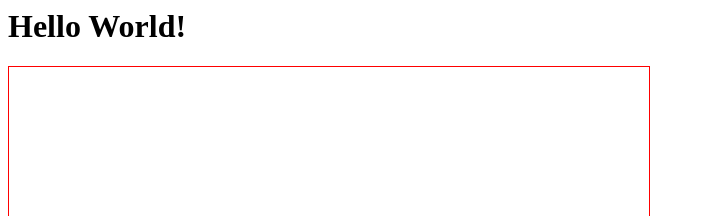
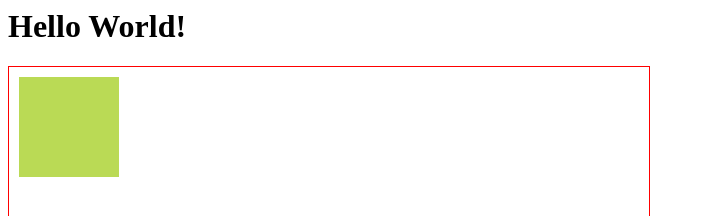
Before and after one commit to TJDevClub/CanvasParty, a plain HTML site: page index.html in a window 1280 px wide. Shown: the top 216 px of the page, without its empty margins (0-705 px from the left). Drawn offline with Linux system fonts and the light colour scheme.

Commit message:
Drawing a rectangle

```diff
--- a/index.html
+++ b/index.html
@@ -14,5 +14,27 @@
 	<body>
 		<h1>Hello World!</h1>
 		<canvas id="can" height="480" width="640"></canvas>
+
+
+		<script>
+			function $(id){//will return elements which have a certain id
+				return document.getElementById(id)
+			}
+
+			var canvas = $('can')//the canvas object
+			var context = canvas.getContext('2d')//the context is what we use to draw things on the canvas with
+
+
+
+			context.fillStyle = "#BADA55";//the color which will fill things
+			//context.fillRect(x, y, width, height)
+			//with the y value, 0 represents the top of the page
+			//with the x value, 0 represents the left of the page
+			context.fillRect(10, 10, 100, 100);
+
+
+
+
+		</script>
 	</body>
 </html>
```
